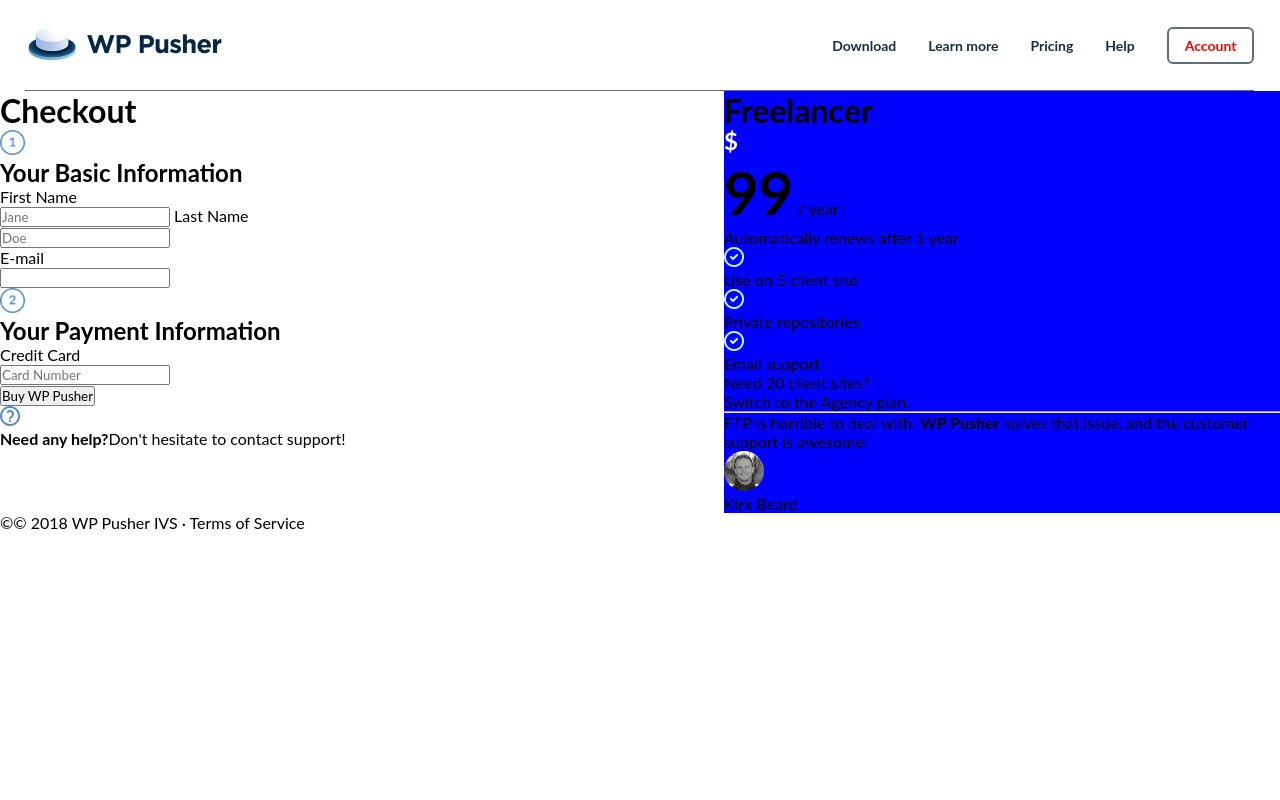
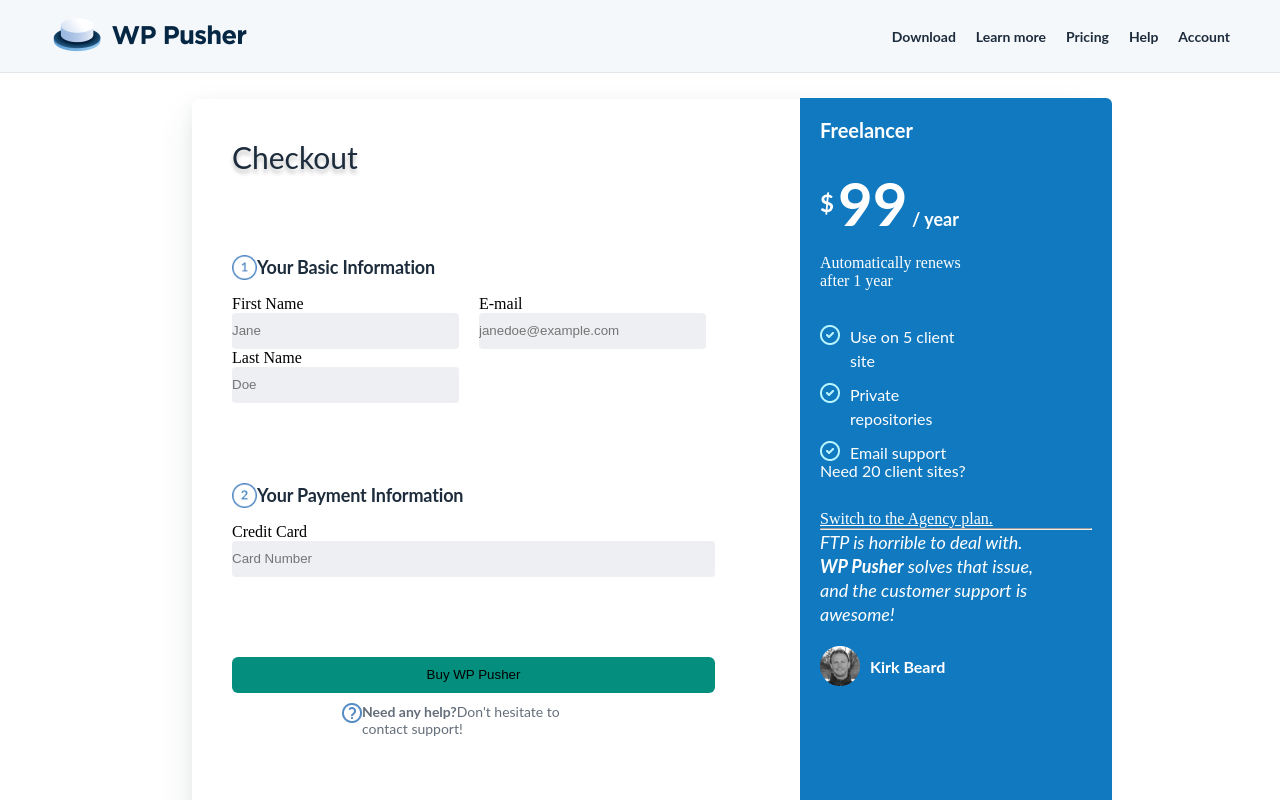
Before and after one commit to Mofeoluwa07/ALTSchool-Assignment-3, a plain HTML site: page Assignment 3/index.html in a window 1280 px wide. Shown: the top 800 px of the page. Drawn offline with Linux system fonts and the light colour scheme.

Commit message:
first commit

```diff
--- a/Assignment 3/index.css
+++ b/Assignment 3/index.css
@@ -1,32 +1,34 @@
 * {
-  margin: 0%;
+  margin: 0;
   padding: 0;
   box-sizing: border-box;
-  font-family: Lato;
 }
 
 .container {
+  height: 100vh;
+  /* position: absolute; */
 }
-header{
-    width: 98%;
-}
+
 .a {
-    margin-left: 2%;
-  padding: 1.5rem 0rem;
+  height: 73px;
+  width: 100%;
+  background: #f5f8fa;
+  border-bottom: 0.5px solid#E0E6EA;
+  align-items: center;
   display: flex;
   justify-content: space-between;
-  align-items: center;
-  border-bottom: 1px solid #646e7a;
+  padding: 0 50px;
 }
+
 .hea {
   display: flex;
-  gap: 2rem;
-  align-items: center;
+  justify-content: end;
+  gap: 20px;
 }
+
 .hea a {
   text-decoration: none;
   color: #1d2c3c;
-  text-align: center;
   font-family: Lato;
   font-size: 14px;
   font-style: normal;
@@ -35,24 +37,230 @@
   letter-spacing: -0.01px;
 }
 
-.hea :nth-child(5) {
-  color: red;
-  padding: 0.5rem 1rem;
+.main {
   border-radius: 6px;
-  border: 2px solid #646e7a;
+  background: #fff;
+  box-shadow: 0px 5px 15px 0px rgba(0, 0, 0, 0.05),
+    0px 15px 35px 0px rgba(43, 64, 78, 0.1);
+  width: 70%;
+  margin: 2% auto;
+  height: 795px;
 }
-.main_container{
-    display: flex;
-    width: 1300px;
-    background-color: blue;
-    margin: 0% auto;
-    justify-content: space-between;
+
+.wrapper {
+  width: 50%;
+  display: flex;
+  flex-direction: column;
+  gap: 80px;
+  padding: 40px 0 40px 40px;
 }
-.main{
-    background-color: white;
 
+.ch {
+  color: #1d2c3c;
+  text-shadow: 0px 4px 4px rgba(0, 0, 0, 0.25);
+  font-family: Lato;
+  font-size: 30px;
+  font-style: normal;
+  font-weight: 400;
+  line-height: normal;
 }
-.form{
-    display: grid;
-    grid-template-columns: repeat(2, 1fr);
+
+.f1 {
+  display: flex;
+  align-items: center;
+  margin-bottom: 15px;
 }
+
+h2 {
+  color: #1d2c3c;
+  font-family: Lato;
+  font-size: 18px;
+  font-style: normal;
+  font-weight: 700;
+  line-height: normal;
+  letter-spacing: -0.16px;
+}
+
+form {
+  display: grid;
+  grid-template-columns: repeat(2, 1fr);
+  grid-gap: 20px;
+}
+
+input {
+  border-radius: 4px;
+  background: #edeff2;
+  border: none;
+  width: 227px;
+  height: 36px;
+  flex-shrink: 0;
+}
+
+.f2 {
+  display: flex;
+  align-items: center;
+  margin-bottom: 15px;
+}
+
+.f3 input {
+  width: 483px;
+  height: 36px;
+  flex-shrink: 0;
+}
+
+.wp {
+  width: 483px;
+  height: 36px;
+  flex-shrink: 0;
+  border: none;
+  border-radius: 6px;
+  background-color: #038e7d;
+}
+
+.need {
+  display: flex;
+  align-items: start;
+  margin: 10px 0 10px 110px;
+  width: 250px;
+  height: 20px;
+  flex-shrink: 0;
+}
+
+.need p {
+color: #646e7a;
+font-family: Lato;
+font-size: 14px;
+font-style: normal;
+font-weight: 400;
+line-height: normal;
+letter-spacing: -0.01px;
+}
+
+.pos {
+margin-top: 10px;
+margin: 20px 0 0 200px;
+}
+
+.free {
+  border-radius: 0px 6px 6px 0px;
+  background: #1179bf;
+  color: white;
+  width: 312px;
+  height: 795px;
+  flex-shrink: 0;
+  position: absolute;
+  left: 800px;
+  top: 98px;
+  /* height: 555px; */
+}
+
+.free__container {
+  padding: 20px;
+}
+
+.free h1 {
+  margin-bottom: 25px;
+  color: #fff;
+  font-family: Lato;
+  font-size: 20px;
+  font-style: normal;
+  font-weight: 700;
+  line-height: normal;
+  letter-spacing: -0.01px;
+}
+
+.dollar {
+  display: flex;
+  gap: 5px;
+  align-items: center;
+  margin-bottom: 15px;
+}
+
+.dollar p {
+  color: #fff;
+  font-family: Lato;
+  font-size: 18px;
+  font-style: normal;
+  font-weight: 700;
+  line-height: normal;
+  letter-spacing: -0.015px;
+}
+
+.auto {
+  margin-bottom: 35px;
+  width: 170px;
+}
+
+.cs {
+  display: grid;
+  grid-template-columns: repeat(2, 1fr);
+  grid-gap: 10px;
+  width: 20px;
+  height: 96px;
+  flex-shrink: 0;
+  margin-bottom: 30px;
+}
+
+.cs p {
+  width: 130px;
+  color: #fff;
+  font-family: Lato;
+  font-size: 16px;
+  font-style: normal;
+  font-weight: 400;
+  line-height: 24px; /* 150% */
+  letter-spacing: -0.008px;
+}
+
+.client {
+  color: #fff;
+  font-family: Lato;
+  font-size: 16px;
+  font-style: normal;
+  font-weight: 400;
+  line-height: normal;
+  letter-spacing: -0.008px;
+  margin-top: 40px;
+}
+
+.switch {
+  margin-top: 30px;
+  text-decoration: underline;
+}
+
+.hr {
+  width: 170px;
+  margin-top: 40px;
+  margin-bottom: 20px;
+}
+.ftp {
+  width: 227px;
+  color: #fff;
+  font-family: Lato;
+  font-size: 18px;
+  font-style: italic;
+  font-weight: 400;
+  line-height: 24px; /* 133.333% */
+  letter-spacing: -0.009px;
+}
+
+.kk {
+  display: flex;
+  align-items: center;
+  gap: 10px;
+  margin-top: 20px;
+}
+.kk p {
+  color: #fff;
+  font-family: Lato;
+  font-size: 16px;
+  font-style: normal;
+  font-weight: 700;
+  line-height: normal;
+  letter-spacing: -0.008px;
+}
+
+.footer{
+  text-align: center;
+  padding: 2% 0;
+}
--- a/Assignment 3/index.html
+++ b/Assignment 3/index.html
@@ -4,7 +4,7 @@
     <meta charset="UTF-8" />
     <meta name="viewport" content="width=device-width, initial-scale=1.0" />
     <title>WP Pusher</title>
-    <link rel="stylesheet" href="index.css">
+    <link rel="stylesheet" href="index.css" />
   </head>
   <body>
     <div class="container">
@@ -38,25 +38,28 @@
               </div>
               <div class="form">
                 <form action="">
-                  <label for="fname" class="fn"
-                    >First Name <br />
-                    <input type="text" placeholder="Jane" />
-                  </label>
+                  <div class="form-actions">
+                    <label for="fname" class="fn"
+                      >First Name <br />
+                      <input type="text" placeholder="Jane" />
+                    </label>
 
-                  <label for="lname"
-                    >Last Name <input type="text" placeholder="Doe"
-                  /></label><br>
+                    <label for="lname"
+                      >Last Name <br />
+                      <input type="text" placeholder="Doe"
+                    /></label>
+                  </div>
 
                   <label for="email"
                     >E-mail <br />
-                    <input type="email" />
+                    <input type="email" placeholder="janedoe@example.com"/>
                   </label>
                 </form>
               </div>
             </div>
 
             <div class="f3">
-              <div class="f2">
+              <div class="f1">
                 <img src="Images/circle 2.png" alt="" width="25px" />
                 <h2>Your Payment Information</h2>
               </div>
@@ -108,8 +111,8 @@
             <p class="switch">Switch to the Agency plan.</p>
             <hr />
             <p class="ftp">
-              FTP is horrible to deal with. <strong>WP Pusher</strong> solves that
-              issue, and the customer support is awesome!
+              FTP is horrible to deal with. <strong>WP Pusher</strong> solves
+              that issue, and the customer support is awesome!
             </p>
 
             <div class="kk">
```
